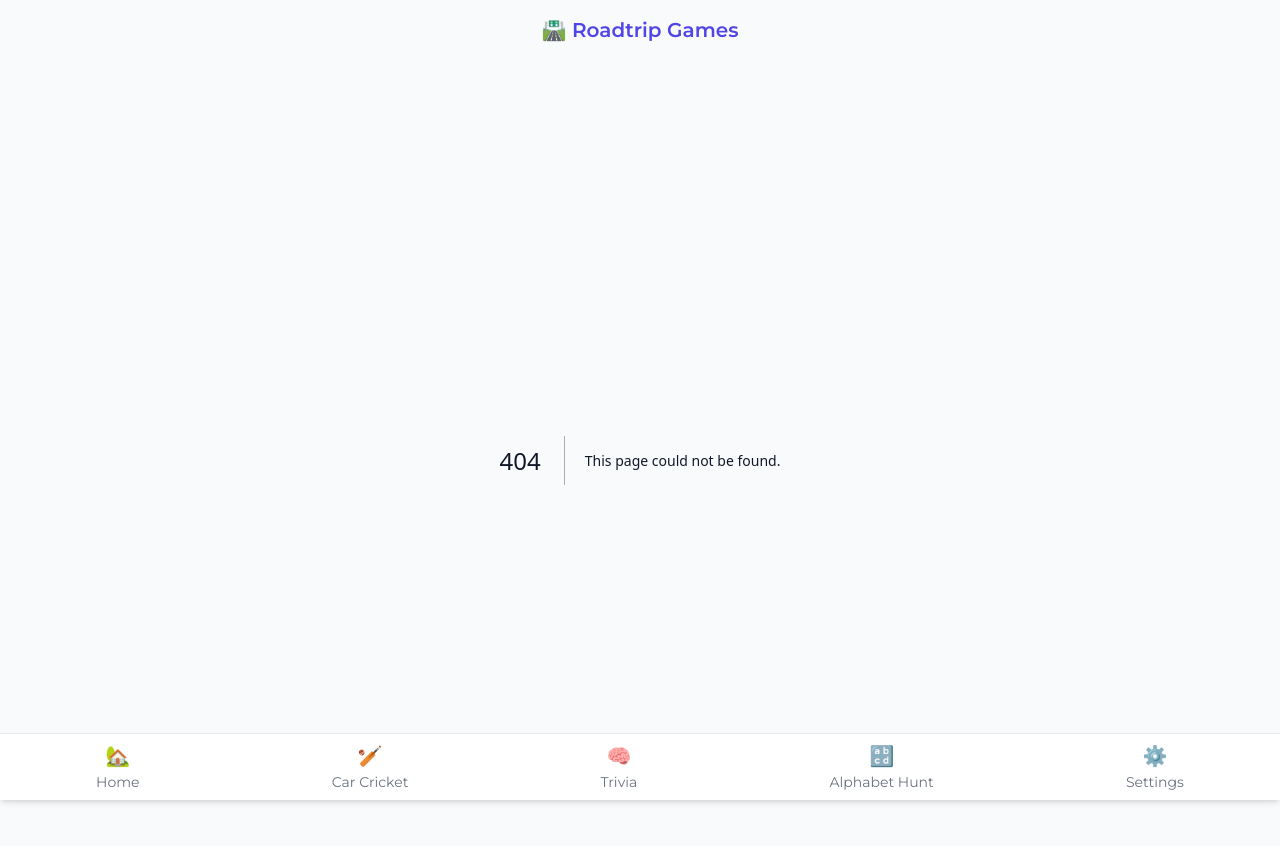
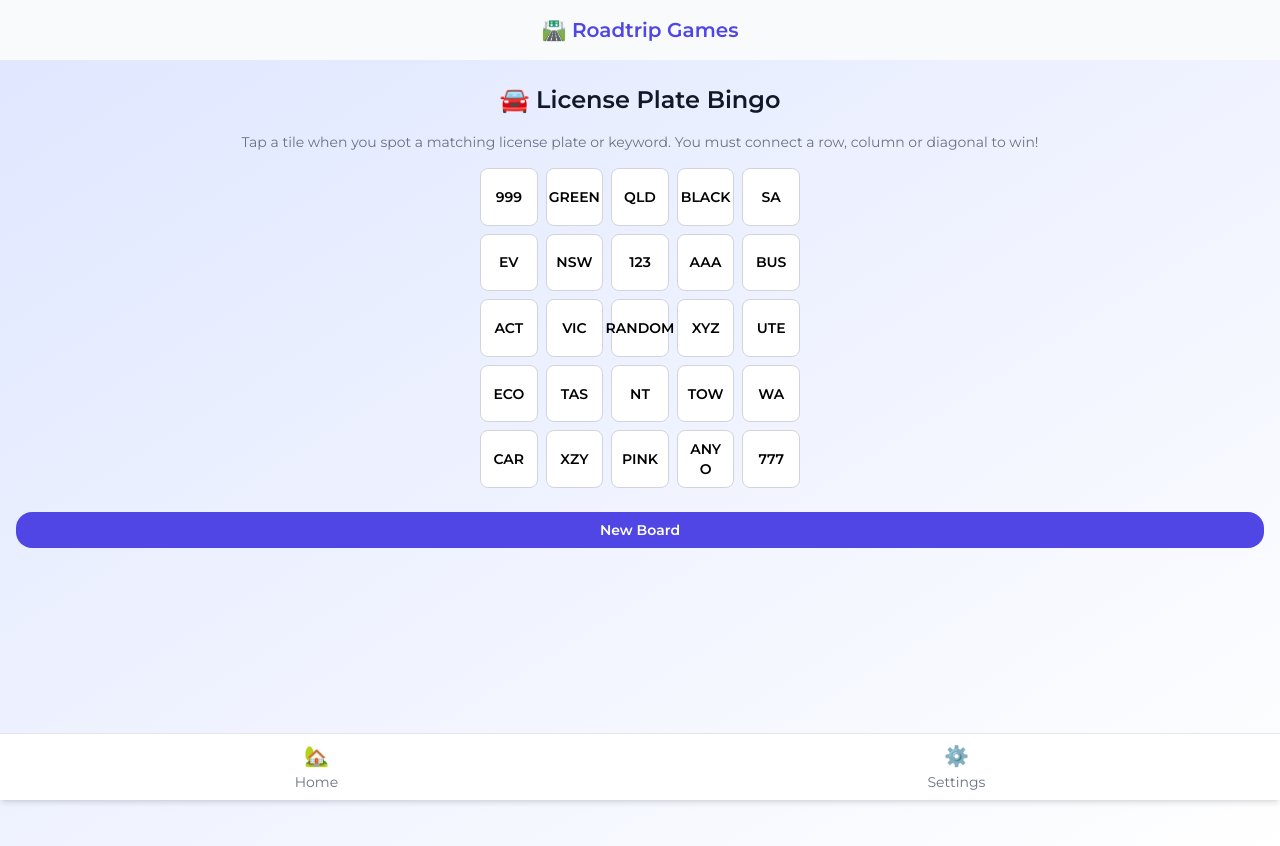
Before and after one commit to HZT1999/roadtrip-games, a Next.js app: page /games/license-plate-bingo in a window 1280 px wide. Before the commit this address had no page. Shown: the top 846 px of the page. Built offline with nearby package versions, Linux system fonts and the light colour scheme.

Commit message:
implement license plate bingo, refactor nav

```diff
--- /dev/null
+++ b/src/app/games/license-plate-bingo/page.tsx
@@ -0,0 +1,128 @@
+"use client";
+
+import PageWrapper from "@/components/layout/PageWrapper";
+import Button from "@/components/ui/Button";
+import Heading from "@/components/ui/Heading";
+import { useLocalState } from "@/hooks/useLocalState";
+import confetti from "canvas-confetti";
+import clsx from "clsx";
+import { useState, useEffect } from "react";
+
+const POSSIBLE_VALUES = [
+    "VIC", "NSW", "QLD", "SA", "WA", "TAS", "NT", "ACT",
+    "AAA", "777", "XZY", "123", "XYZ", "999",
+    "ECO", "UTE", "EV", "TOW", "CAR", "BUS",
+    "RANDOM", "ANY O", "BLACK", "PINK", "GREEN"
+]
+
+function shuffle<T>(arr: T[]): T[] {
+    return [...arr].sort(() => 0.5 - Math.random());
+}
+
+export default function LicensePlateBingo() {
+    const [board, setBoard] = useLocalState<string[][]>("bingo-board", []);
+    const [marked, setMarked] = useLocalState<boolean[][]>("bingo-marked", []);
+    const [bingo, setBingo] = useState(false);
+    const [winningCells, setWinningCells] = useState<[number, number][]>([]);
+
+    useEffect(() => {
+        if (board.length === 0) {
+            const shuffled = shuffle(POSSIBLE_VALUES).slice(0, 25);
+            const newBoard = Array.from({ length: 5 }, (_, row) => shuffled.slice(row * 5, row * 5 + 5));
+            setBoard(newBoard);
+            setMarked(Array.from({ length: 5 }, () => Array(5).fill(false)));
+            setBingo(false);
+        }
+    }, []);
+
+    const toggleCell = (row: number, col: number) => {
+        const newMarked = [...marked];
+        newMarked[row][col] = !newMarked[row][col];
+        setMarked(newMarked);
+        checkBingo(newMarked);
+    };
+
+    const checkBingo = (grid: boolean[][]) => {
+        const winning: [number, number][] = [];
+
+        for (let row = 0; row < 5; row++) {
+            if (grid[row].every(cell => cell)) {
+                for (let col = 0; col < 5; col++) winning.push([row, col]);
+            }
+        }
+
+        for (let col = 0; col < 5; col++) {
+            if (grid.every(row => row[col])) {
+                for (let row = 0; row < 5; row++) winning.push([row, col]);
+            }
+        }
+
+        if (grid.every((row, i) => row[i])) {
+            for (let i = 0; i < 5; i++) winning.push([i, i]);
+        }
+
+        if (grid.every((row, i) => row[4 - i])) {
+            for (let i = 0; i < 5; i++) winning.push([i, 4 - i]);
+        }
+        setWinningCells(winning);
+        setBingo(winning.length > 0);
+        if (winning.length > 0) {
+            confetti({
+                particleCount: 150,
+                spread: 100,
+                origin: { y: 0.6 }
+            })
+        }
+    }
+
+    const resetBoard = () => {
+        const shuffled = shuffle(POSSIBLE_VALUES).slice(0, 25);
+        const newBoard = Array.from({ length: 5 }, (_, row) => shuffled.slice(row * 5, row * 5 + 5));
+        setBoard(newBoard);
+        setMarked(Array.from({ length: 5 }, () => Array(5).fill(false)));
+        setWinningCells([]);
+        setBingo(false);
+    }
+
+    return (
+        <PageWrapper>
+            <Heading title="🚘 License Plate Bingo" />
+            <p className="text-center text-sm text-text-muted mb-4">
+                Tap a tile when you spot a matching license plate or keyword. You must connect a row, column or diagonal to win!
+            </p>
+
+            <div className="grid grid-cols-5 gap-2 max-w-xs mx-auto">
+                {board.map((row, rowIndex) =>
+                    row.map((value, colIndex) => {
+                        const isWinningCell = winningCells.some(([r, c]) => r === rowIndex && c === colIndex);
+
+                        return (
+
+                            <button
+                                key={`${rowIndex}-${colIndex}`}
+                                onClick={() => toggleCell(rowIndex, colIndex)}
+                                className={clsx(
+                                    "aspect-square rounded-lg text-sm font-semibold flex items-center justify-center p-2",
+                                    marked[rowIndex][colIndex] ? "bg-brand text-white" : "bg-white dark:bg-gray-800 text-black dark:text-white border border-gray-300 dark:border-gray-600",
+                                    isWinningCell && "ring-2 ring-yellow-400 animate-pulse"
+                                )}
+                            >
+                                {value}
+                            </button>
+                        )
+                    })
+                )}
+            </div>
+
+            {bingo && (
+                <div className="text-center text-brand font-bold text-xl mt-6 animate-bounce">
+                    🥳 BINGO!!
+                </div>
+            )}
+
+            <div className="text-center mt-6">
+                <Button onClick={resetBoard}>New Board</Button>
+            </div>
+        </PageWrapper>
+    )
+}
--- a/src/app/page.tsx
+++ b/src/app/page.tsx
@@ -32,6 +32,11 @@ export default function Home() {
             description="Find words A to Z on signs, plates, or anything outside."
             href="/games/alphabet-hunt"
           />
+          <GameCard
+            title="🚘 License Plate Bingo"
+            description="Find License Plate Combos to Win Bingo!"
+            href="/games/license-plate-bingo"
+          />
         </div>
       </PageWrapper>
     </div>
--- a/src/components/layout/BottomNav.tsx
+++ b/src/components/layout/BottomNav.tsx
@@ -6,9 +6,9 @@ import clsx from "clsx";
 
 const navItems = [
     { label: "Home", href: "/", icon: "🏡" },
-    { label: "Car Cricket", href: "/games/car-cricket", icon: "🏏" },
-    { label: "Trivia", href: "/games/trivia", icon: "🧠" },
-    { label: "Alphabet Hunt", href: "/games/alphabet-hunt", icon: "🔡" },
+    // { label: "Car Cricket", href: "/games/car-cricket", icon: "🏏" },
+    // { label: "Trivia", href: "/games/trivia", icon: "🧠" },
+    // { label: "Alphabet Hunt", href: "/games/alphabet-hunt", icon: "🔡" },
     { label: "Settings", href: "/settings", icon: "⚙️" },
 ];
 
```
